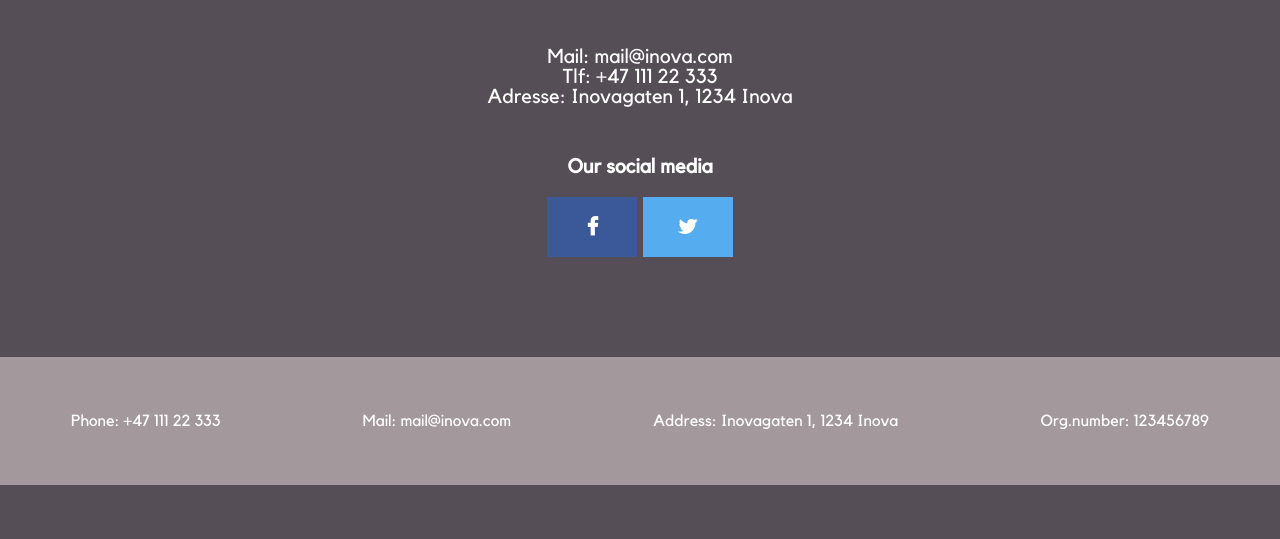
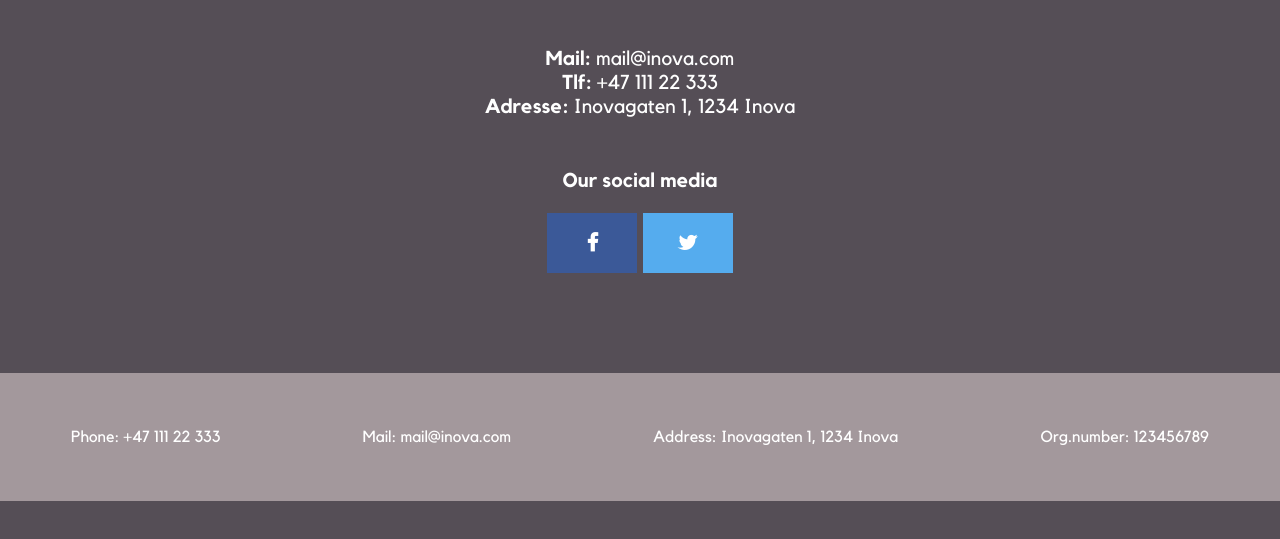
Before and after one commit to Vildicus/Oblig_Responsive, a plain HTML site: page contact.html in a window 1280 px wide. Shown: the part 249-788 px from the top of the page. Drawn offline with Linux system fonts and the light colour scheme.

Commit message:
lakt til bold

```diff
--- a/contact-styles.css
+++ b/contact-styles.css
@@ -35,6 +35,10 @@ h1 {
   font-size: 20px;
   margin-bottom: 0px;
   margin-top: 5px;
+}
+
+.bold {
+  font-family: Kollektif-bold;
 }
 
 .info {
--- a/contact.html
+++ b/contact.html
@@ -27,15 +27,15 @@
 
     <div class="contactinfo-text-box">
       <!--kontakt info -->
-      <p class="info"> Mail: mail@inova.com <br />Tlf: +47 111 22 333 <br />Adresse: Inovagaten
+      <p class="info"> <span class="bold">Mail:</span> mail@inova.com <br /><span class="bold">Tlf:</span> +47 111 22 333 <br /><span class="bold">Adresse:</span> Inovagaten
         1, 1234 Inova </p>
     </div>
 
     <div class="SoMe">
       <!--SoMe -->
-      <p>Our social media </p>
-      <a href="#" class="fa fa-facebook"></a>
-      <a href="#" class="fa fa-twitter"></a>
+      <p class="bold">Our social media </p>
+      <a href="https://www.facebook.com/" class="fa fa-facebook"></a>
+      <a href="https://twitter.com/" class="fa fa-twitter"></a>
     </div>
   </div>
   <footer class="footer">
--- a/shared.css
+++ b/shared.css
@@ -3,7 +3,11 @@
 @font-face {
     font-family: "Kollektif";
     src: url('fonts/Kollektif.woff');
-}
+    }
+
+    @font-face {
+    font-family: "Kollektif-bold";
+    src: url('fonts/Kollektif-Bold.woff')}
 
 body {
     margin: 0;
@@ -12,8 +16,6 @@ body {
     background-color: rgb(97, 121, 131);
     color: white;
 }
-
-/* Sentrerer bilder, hentet fra w3school */
 
 img {
     display: block;
```
Also changed, not shown: mentors.html (+2 -2 lines).
